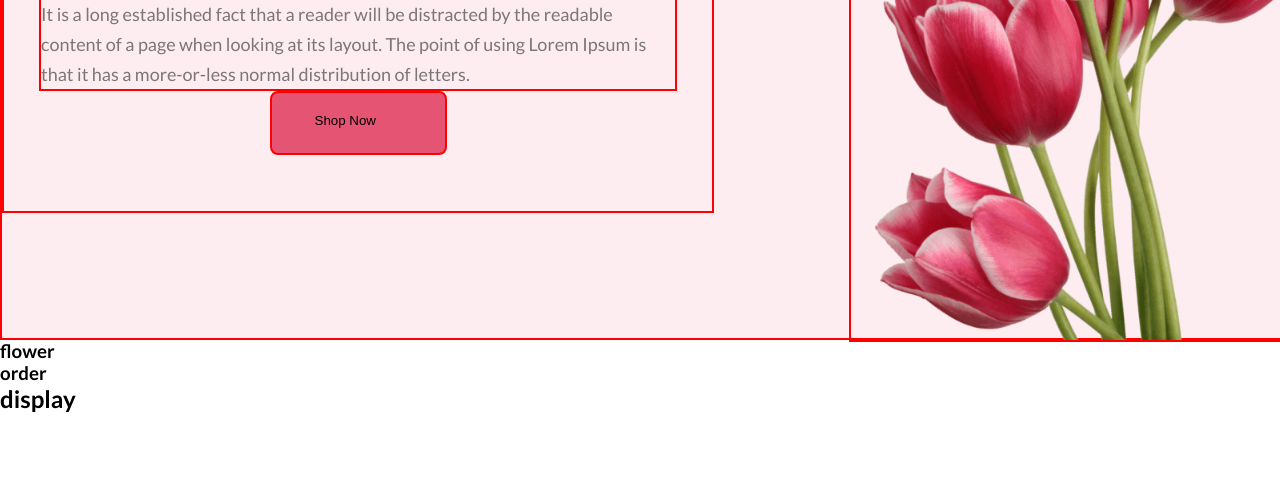
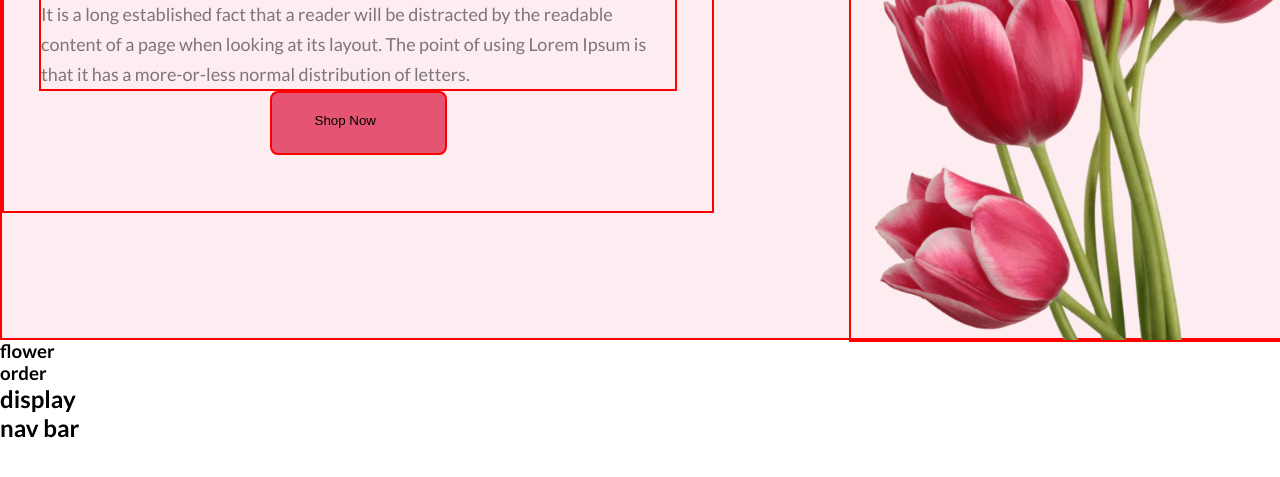
Before and after one commit to ashik-billah/online-flower-shop, a plain HTML site: page index.html in a window 1280 px wide. Shown: the part 299-776 px from the top of the page. Drawn offline with Linux system fonts and the light colour scheme.

Commit message:
add navbar

```diff
--- a/index.html
+++ b/index.html
@@ -36,6 +36,7 @@
     <section>
         <h3>order </h3>
         <h2>display</h2>
+        <h1>nav bar</h1>
     </section>
 
 </body>
```
